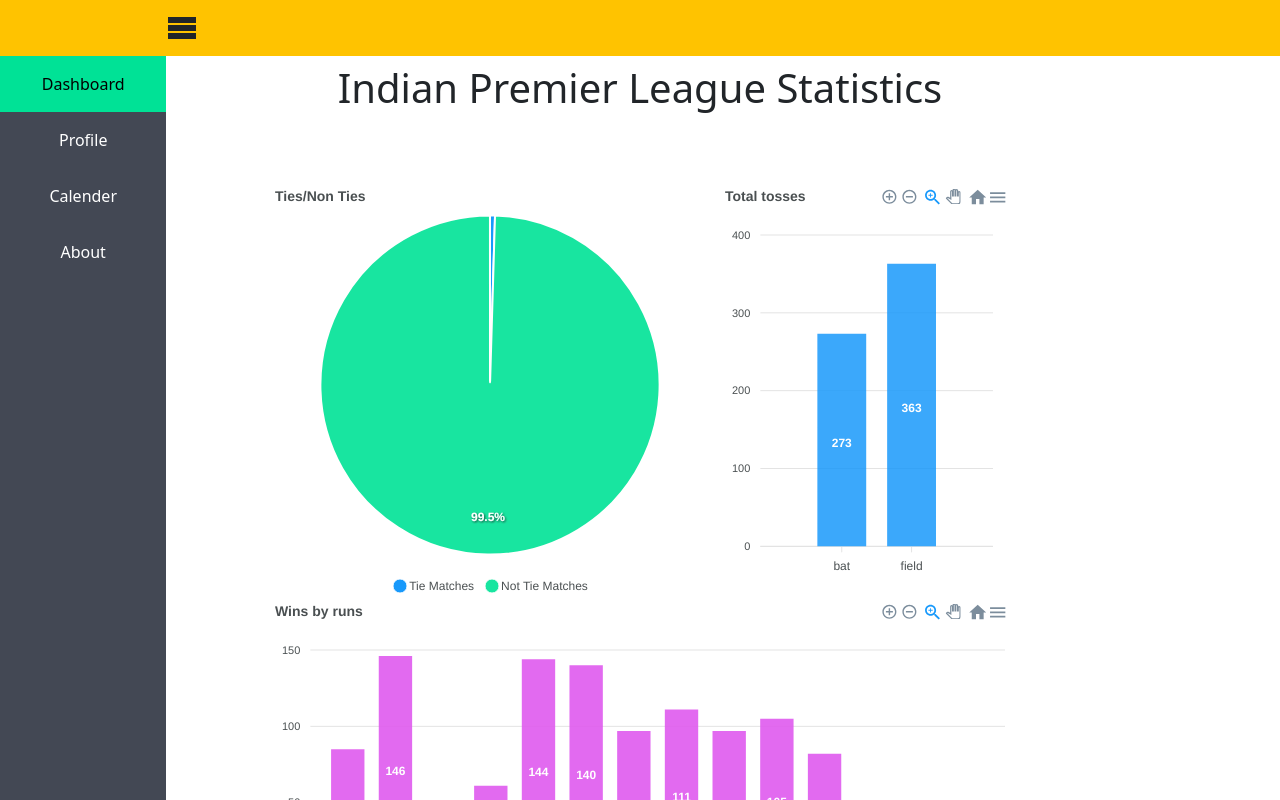
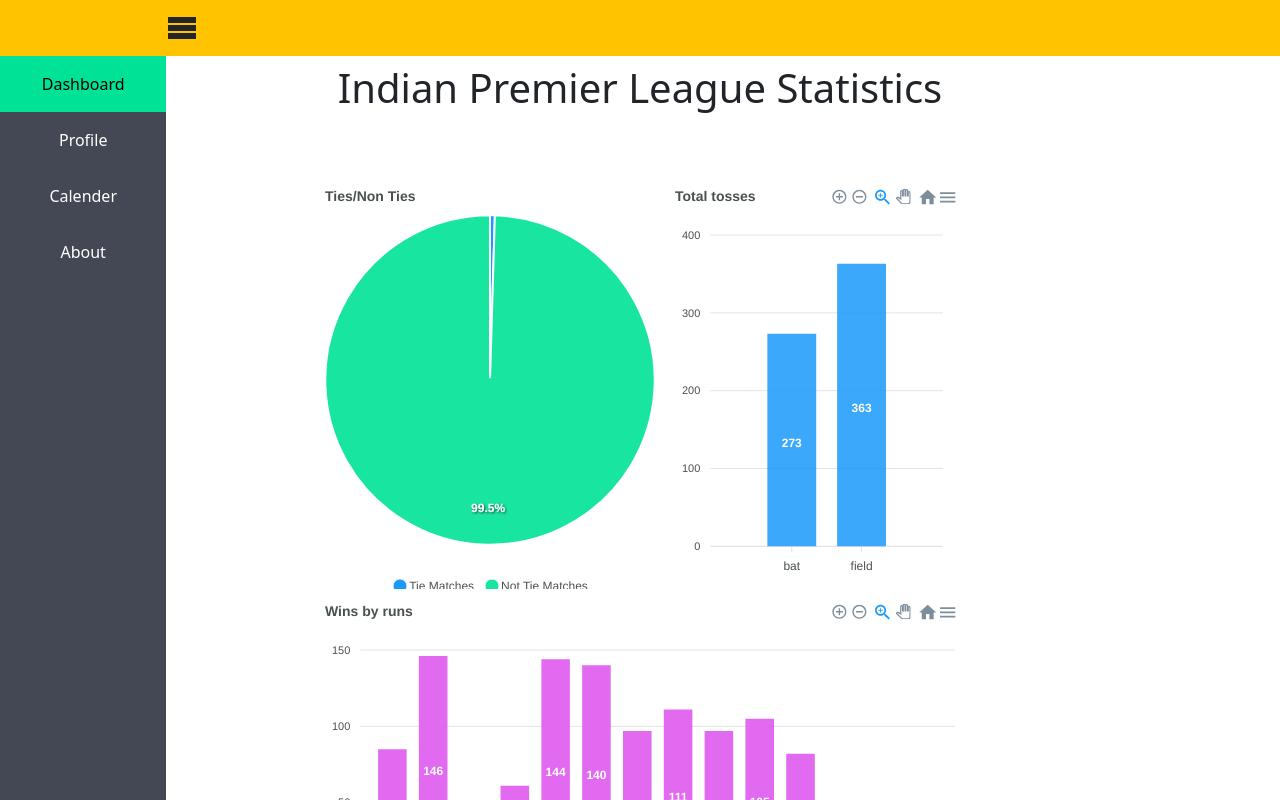
Before and after one commit to shreyaansjain06/ipl, a React (Create React App) app: page / in a window 1280 px wide. Shown: the top 800 px of the page. Built offline with nearby package versions, Linux system fonts and the light colour scheme; the HTML template or start-up script is replaced by a standard one.

Commit message:
Fix zoom problem

```diff
--- a/public/index.html
+++ b/public/index.html
@@ -2,7 +2,7 @@
 <html lang="en">
   <head>
     <meta charset="utf-8" />
-    <meta name="viewport" content="width=device-width, initial-scale=1,user-scalable=no" />
+    <meta name="viewport" content="width=device-width, initial-scale=1" />
     <meta name="theme-color" content="#000000" />
     <meta
       name="description"
--- a/src/Components/Chartdata.js
+++ b/src/Components/Chartdata.js
@@ -79,7 +79,7 @@
         <div className="flex">
           <Chart
             type="pie"
-            width={450}
+            width={350}
             height='100%'
             series={tie}
             options={{
```
